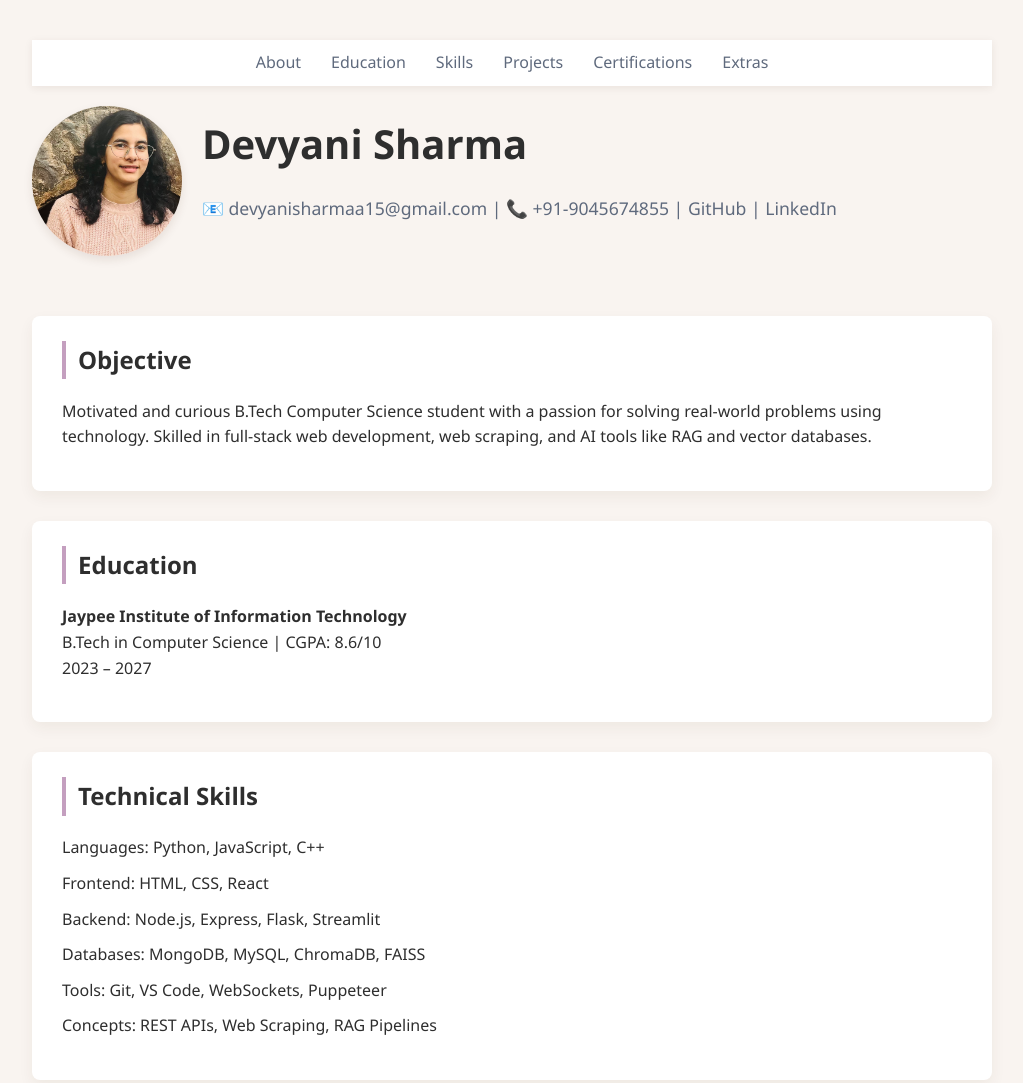
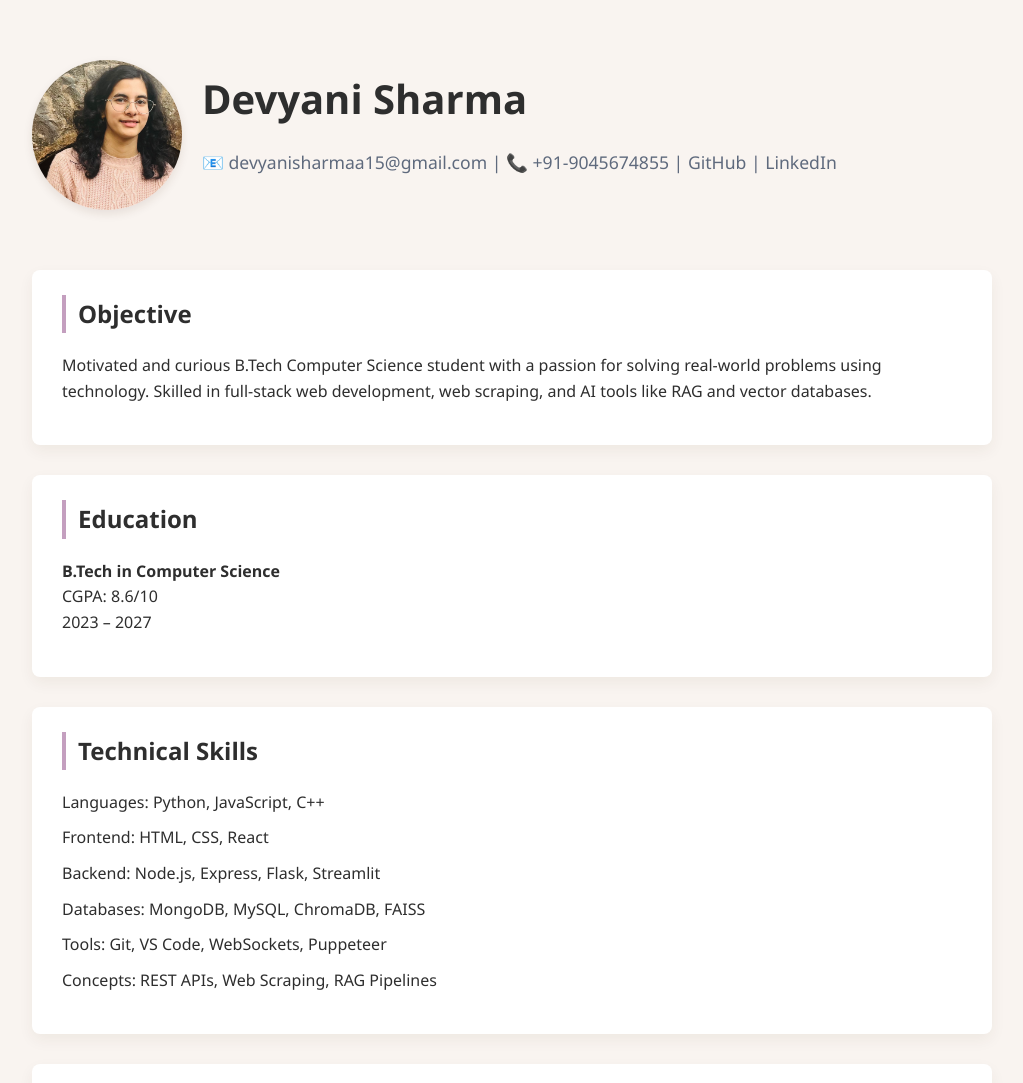
Before and after one commit to devyani1512/my_portfolio, a plain HTML site: page index.html in a window 1280 px wide. Shown: the top 1083 px of the page, without its empty margins (128-1151 px from the left). Drawn offline with Linux system fonts and the light colour scheme.

Commit message:
Update index.html

```diff
--- a/index.html
+++ b/index.html
@@ -4,23 +4,10 @@
   <meta charset="UTF-8" />
   <meta name="viewport" content="width=device-width, initial-scale=1.0"/>
   <title>Devyani Sharma | Portfolio</title>
-  <link rel="stylesheet" href="style.css" />
+  <link rel="stylesheet" href="style.css"/>
 </head>
 <body>
   <div class="container">
-    <!-- Navigation Bar -->
-    <nav class="navbar">
-      <ul>
-        <li><a href="#about">About</a></li>
-        <li><a href="#education">Education</a></li>
-        <li><a href="#skills">Skills</a></li>
-        <li><a href="#projects">Projects</a></li>
-        <li><a href="#certifications">Certifications</a></li>
-        <li><a href="#extras">Extras</a></li>
-      </ul>
-    </nav>
-
-    <!-- Header Section -->
     <header class="header">
       <div class="top-section">
         <div class="profile-block">
@@ -38,17 +25,21 @@
       </div>
     </header>
 
-    <!-- Sections -->
     <section id="about" class="section">
       <h2>Objective</h2>
-      <p>Motivated and curious B.Tech Computer Science student with a passion for solving real-world problems using technology. Skilled in full-stack web development, web scraping, and AI tools like RAG and vector databases.</p>
+      <p>
+        Motivated and curious B.Tech Computer Science student with a passion for solving real-world problems using technology.
+        Skilled in full-stack web development, web scraping, and AI tools like RAG and vector databases.
+      </p>
     </section>
 
     <section id="education" class="section">
       <h2>Education</h2>
-      <p><strong>Jaypee Institute of Information Technology</strong><br>
-      B.Tech in Computer Science | CGPA: 8.6/10<br>
-      2023 – 2027</p>
+      <p>
+        <strong>B.Tech in Computer Science</strong><br>
+        CGPA: 8.6/10<br>
+        2023 – 2027
+      </p>
     </section>
 
     <section id="skills" class="section">
@@ -86,14 +77,16 @@
         <ul>
           <li>Case & client manager built on MERN stack</li>
           <li>Real-time case tracking, OTP login</li>
-          <li><strong>GitHub:</strong> <a href="https://github.com/devyani1512/juristiq_to_backend">Juristiq</a> | <a href="https://juristi-q.vercel.app/">Live</a></li>
+          <li><strong>GitHub:</strong> <a href="https://github.com/devyani1512/juristiq_to_backend">Juristiq</a> |
+              <a href="https://juristi-q.vercel.app/">Live</a></li>
         </ul>
       </div>
       <div class="project">
         <h3>Atlas – Multiplayer Geography Game (2025)</h3>
         <ul>
           <li>Real-time 2-player game with globe visual, Socket.IO & validation microservice</li>
-          <li><strong>GitHub:</strong> <a href="https://github.com/devyani1512/the_game">Atlas</a> | <a href="https://the-game-1.onrender.com/">Live</a></li>
+          <li><strong>GitHub:</strong> <a href="https://github.com/devyani1512/the_game">Atlas</a> |
+              <a href="https://the-game-1.onrender.com/">Live</a></li>
         </ul>
       </div>
     </section>
@@ -105,6 +98,11 @@
         <li>Web Development Bootcamp – IEEE</li>
         <li>LangChain & RAG – Self Projects & YouTube</li>
       </ul>
+    </section>
+
+    <section id="institute" class="section">
+      <h2>Institute</h2>
+      <p><strong>Jaypee Institute of Information Technology</strong>, Noida</p>
     </section>
 
     <section id="extras" class="section">
```
